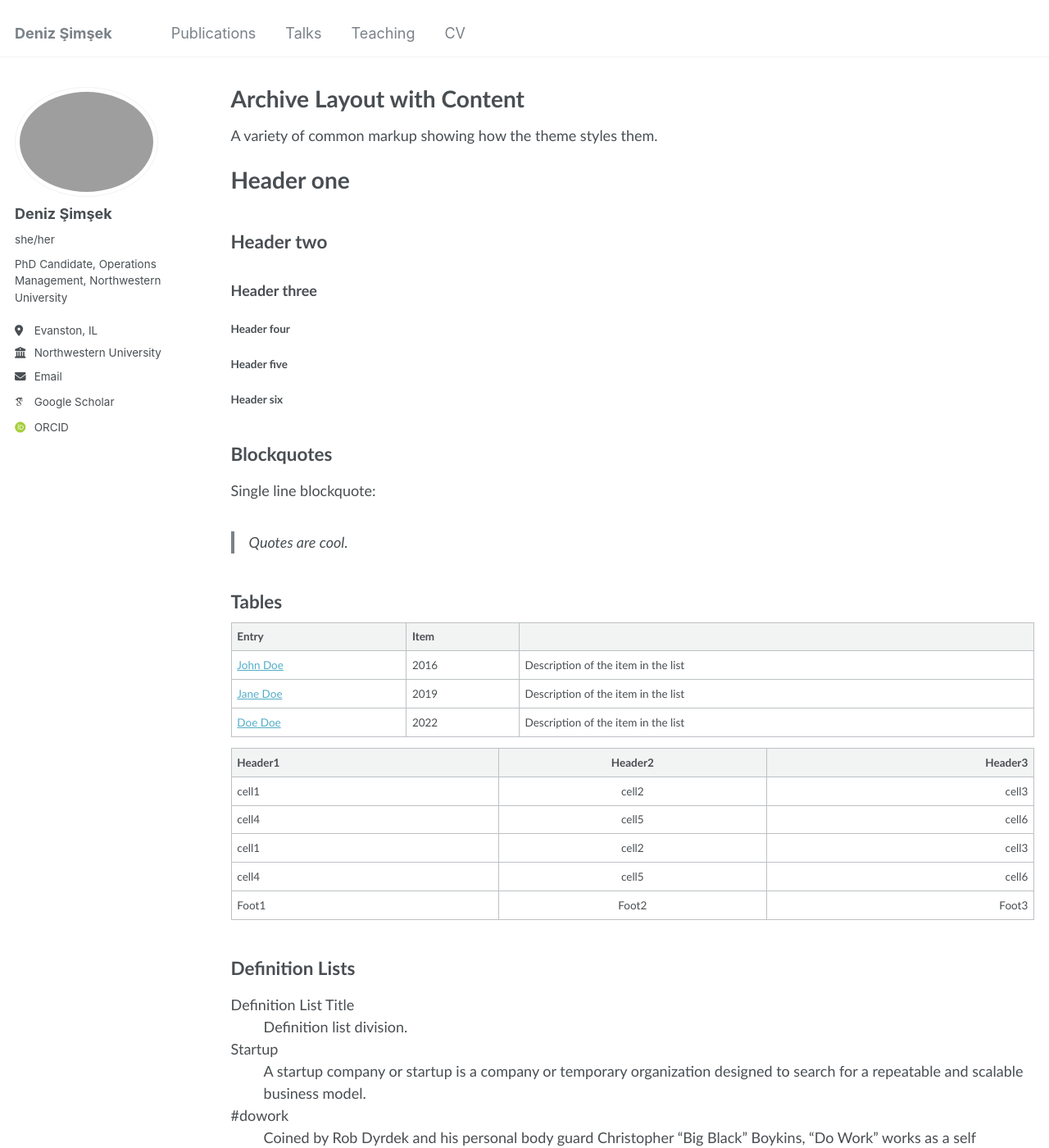
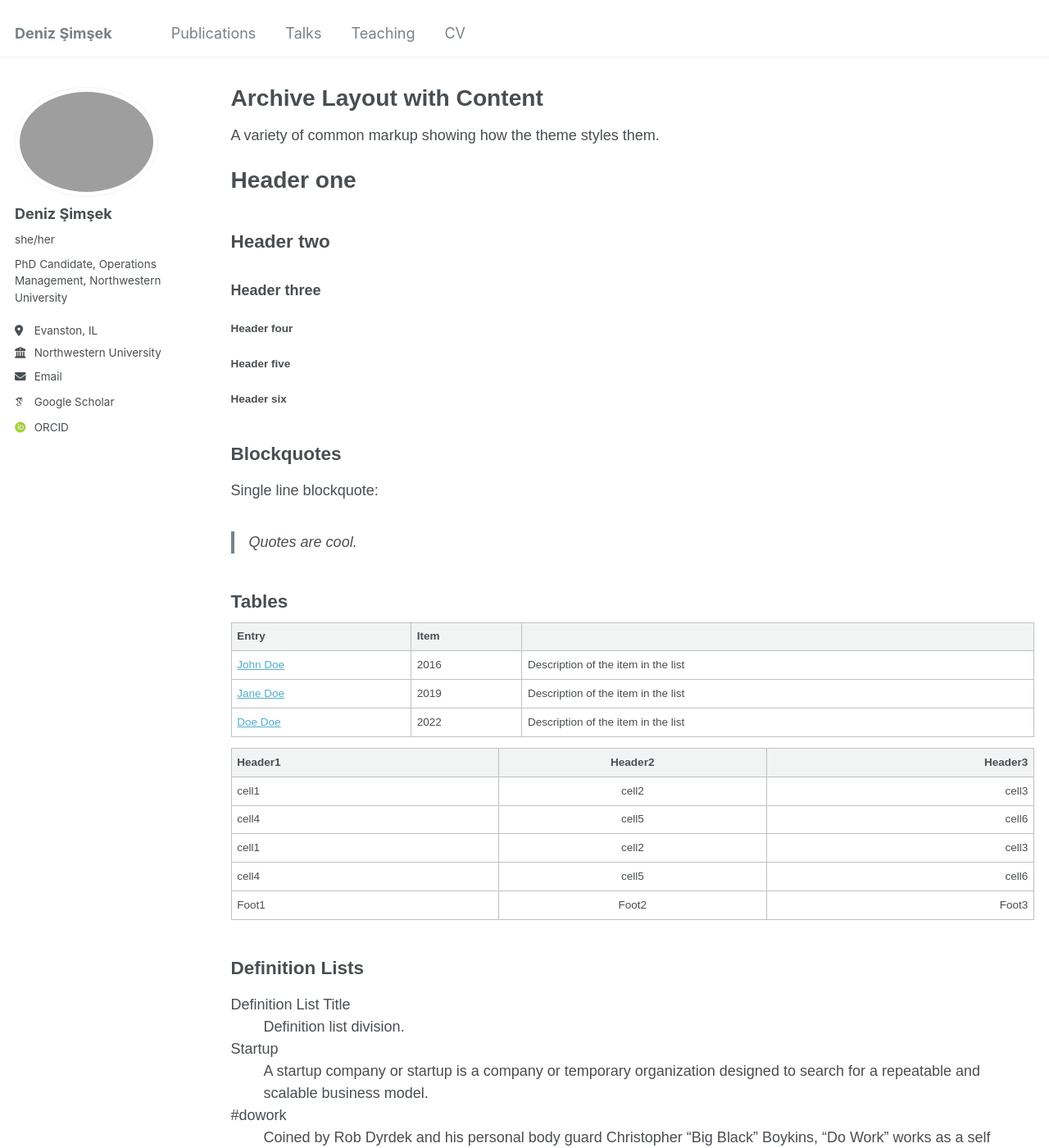
Before and after one commit to deniz-simsek/deniz-simsek, a Jekyll site: the page built from _pages/archive-layout-with-content.md, in a window 1280 px wide and 1400 px high. Shown: the whole window at 82% size. Built offline with Jekyll 4.4.1, drawn with Linux system fonts in a browser that asks for light colours; some web fonts are replaced.

Commit message:
Update _variables.scss

```diff
--- a/_sass/_variables.scss
+++ b/_sass/_variables.scss
@@ -28,8 +28,8 @@ $bodoni                     : "Bodoni MT", serif;
 $calisto                    : "Calisto MT", serif;
 $garamond                   : Garamond, serif;
 
-/* Set Calibri as the global font */
-$global-font-family         : Calibri, sans-serif;
+/* Set Cronos Pro Light Caption as the global font */
+$global-font-family         : "Cronos Pro Light Caption", sans-serif;
 $header-font-family         : $global-font-family;
 $caption-font-family        : $global-font-family;
 
@@ -49,8 +49,6 @@ $masthead-height            : 70px;
 /* Sidebar properties */
 $sidebar-screen-min-width   : 1024px;
 $sidebar-link-max-width     : 250px;
-
-
 
 /*
    Colors
@@ -101,14 +99,12 @@ $vine-color                 : #00bf8f;
 $youtube-color              : #bb0000;
 $xing-color                 : #006567;
 
-
 /* links */
 $link-color                 : $info-color;
 $link-color-hover           : mix(#000, $link-color, 25%);
 $link-color-visited         : mix(#fff, $link-color, 25%);
 $masthead-link-color        : $primary-color;
 $masthead-link-color-hover  : mix(#000, $primary-color, 25%);
-
 
 /*
    Breakpoints
@@ -154,7 +150,6 @@ $susy: (
   // ),
 );
 
-
 /*
    Other
    ========================================================================== */
```
